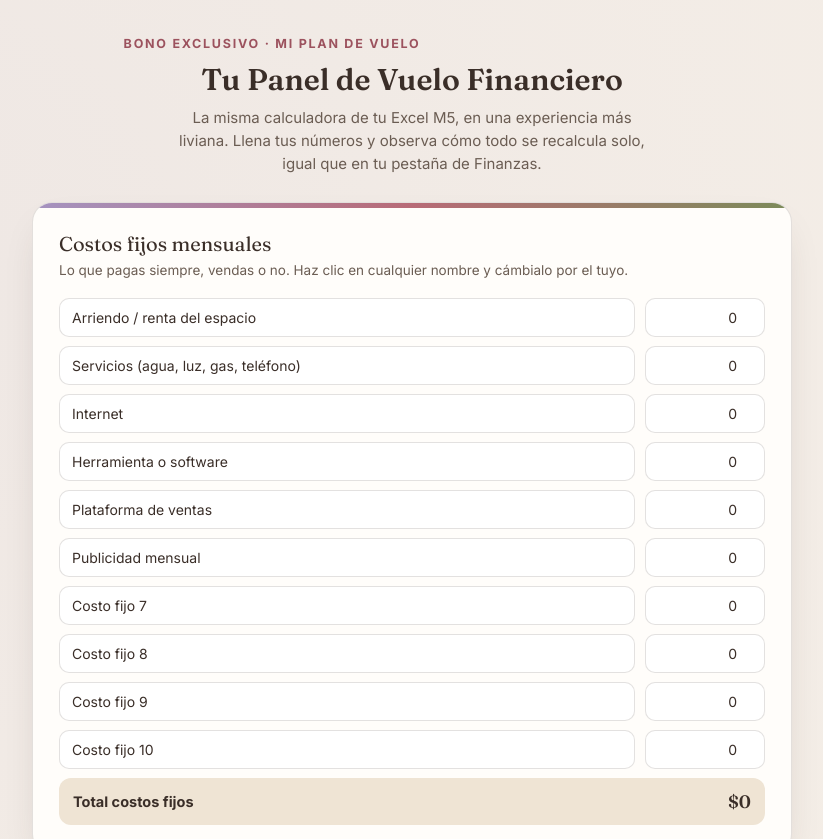
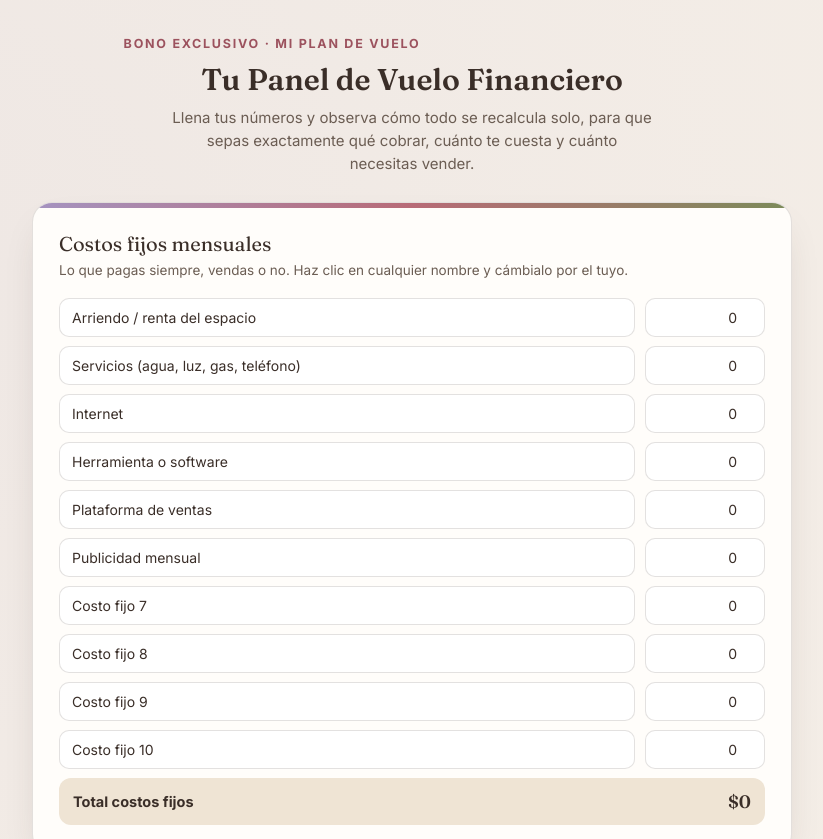
Before and after one commit to meligarcialarotta-cell/mi-plan-de-vuelo-plataforma, a plain HTML site: page vuelo/calculadora-finanzas-mi-plan-de-vuelo.html in a window 1280 px wide. Shown: the top 839 px of the page, without its empty margins (228-1051 px from the left). Drawn offline with Linux system fonts and the light colour scheme.

Commit message:
Update calculadora-finanzas-mi-plan-de-vuelo.html

```diff
--- a/vuelo/calculadora-finanzas-mi-plan-de-vuelo.html
+++ b/vuelo/calculadora-finanzas-mi-plan-de-vuelo.html
@@ -155,7 +155,7 @@
   <header>
     <p class="eyebrow">Bono exclusivo · Mi Plan de Vuelo</p>
     <h1>Tu Panel de Vuelo Financiero</h1>
-    <p>La misma calculadora de tu Excel M5, en una experiencia más liviana. Llena tus números y observa cómo todo se recalcula solo, igual que en tu pestaña de Finanzas.</p>
+    <p>Llena tus números y observa cómo todo se recalcula solo, para que sepas exactamente qué cobrar, cuánto te cuesta y cuánto necesitas vender.</p>
   </header>
 
   <!-- COSTOS FIJOS -->
```
